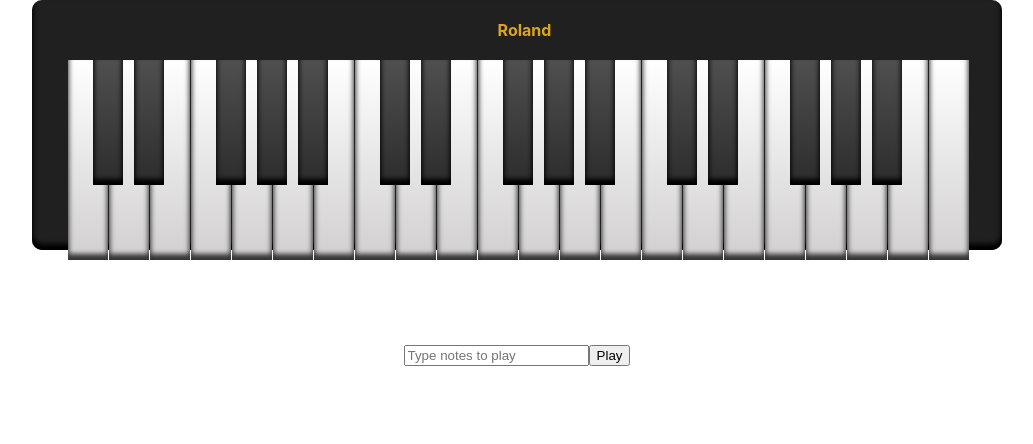
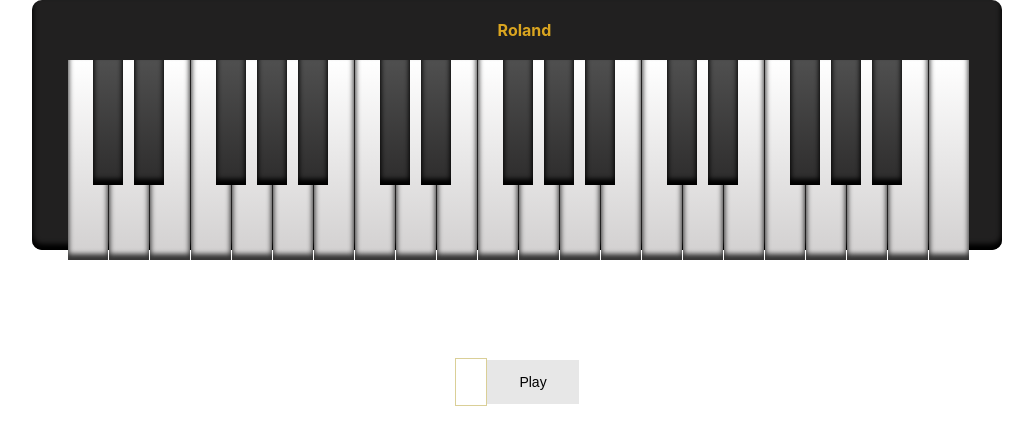
Before and after one commit to kiidbrian/simple-piano, a React (Create React App) app: page / in a window 1280 px wide. Shown: the top 444 px of the page, without its empty margins (123-1156 px from the left). Built offline with nearby package versions, Linux system fonts and the light colour scheme.

Commit message:
add btn and textbox styles

```diff
--- a/src/components/piano/style.css
+++ b/src/components/piano/style.css
@@ -13,22 +13,42 @@
 }
 
 .piano__logger {
-
 }
 
 .piano__play__container {
     display: flex;
     justify-content: center;
     align-items: center;
-    padding: 80px;
+    margin: 100px 500px;
+    padding: 0 80px;
 }
 
 .piano__play__btn {
-
+    background-color: #e7e7e7;
+    border: none;
+    color: black;
+    padding: 14px 32px;
+    text-align: center;
+    text-decoration: none;
+    display: inline-block;
+    font-size: 14px;
+    cursor: pointer;
 }
 
-.piano__play_input {
+.piano__play__input {
+    width: 100%;
+    border: 1px solid #dacf97;
+    margin: 8px 0;
+    outline: none;
+    padding: 15px;
+    box-sizing: border-box;
+    transition: .3s;
+    font-size: 14px;
+}
 
+.piano__play__input:focus {
+    border-color: black;
+    box-shadow: 0 0 4px 0 black;
 }
 
 .piano__brand {
```
